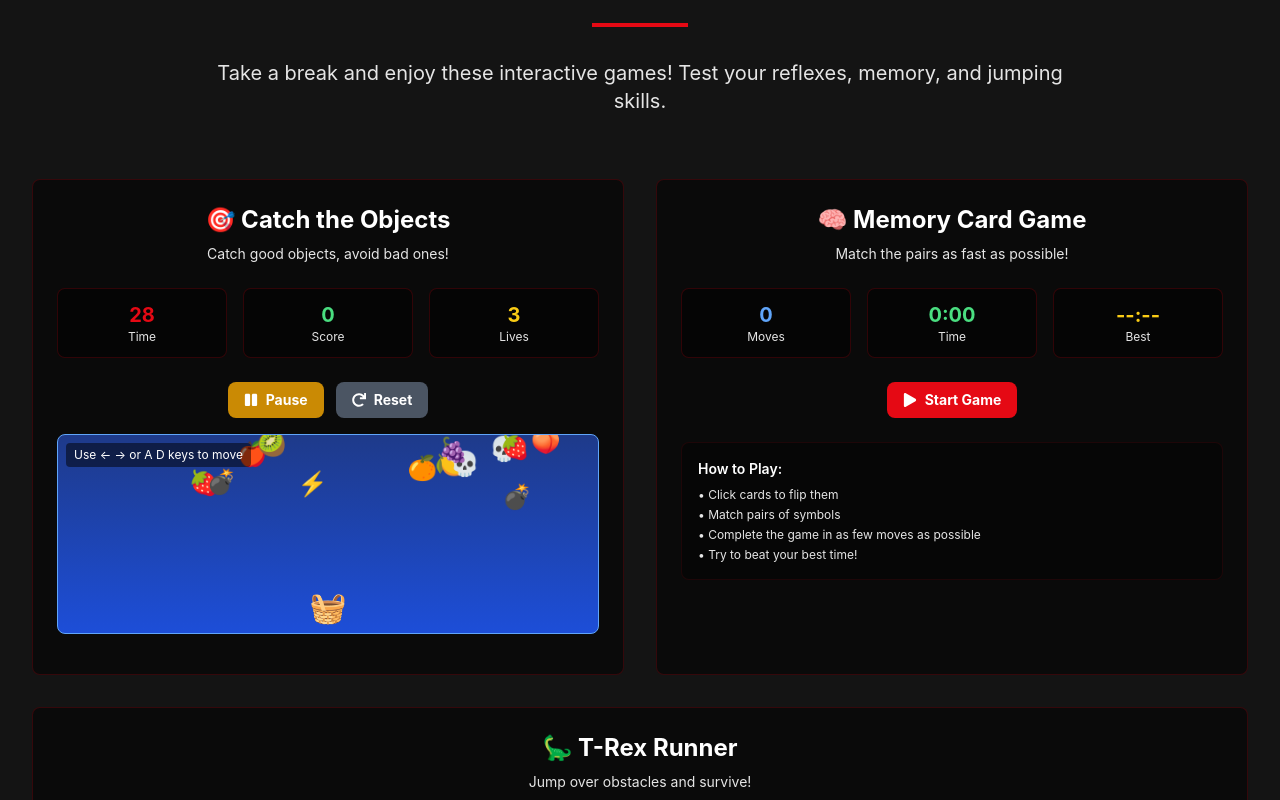
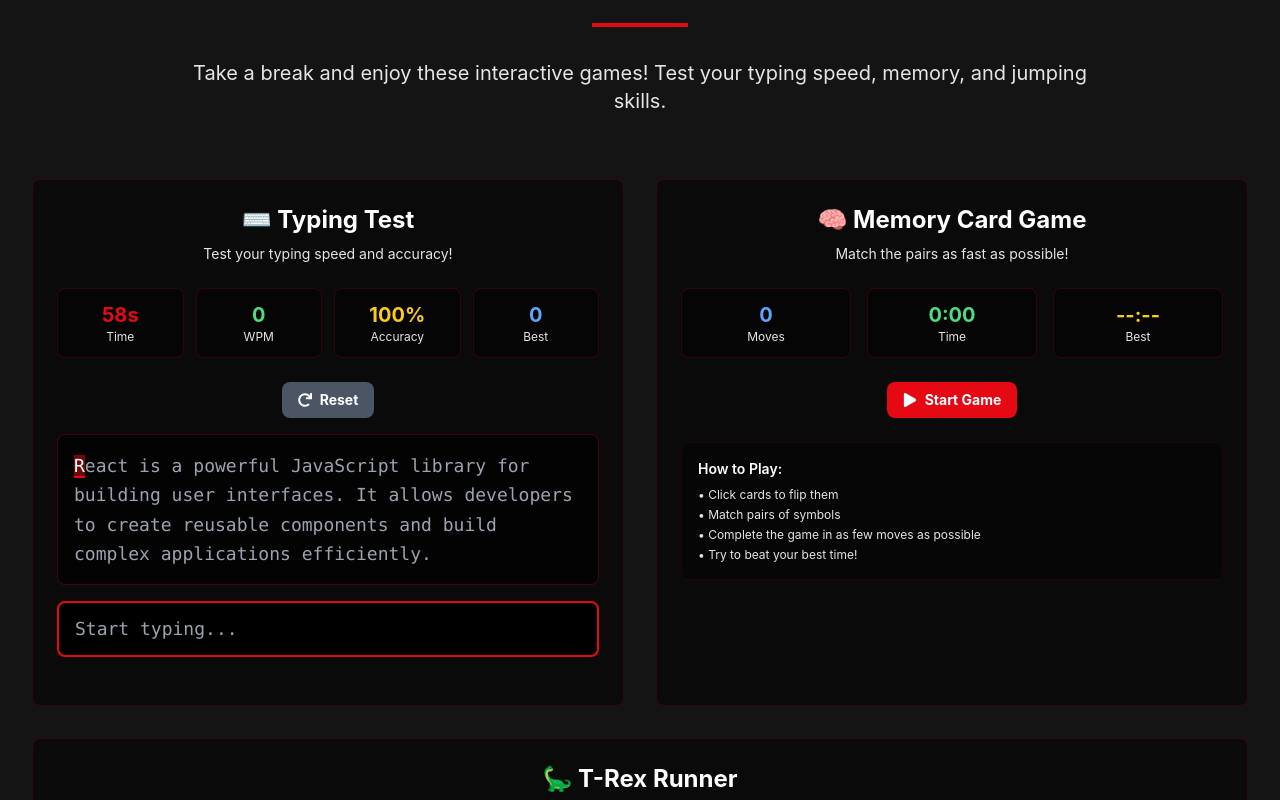
Before and after one commit to SiddheshAmrale/portfolio, a React (Create React App) app: page / in a window 1280 px wide. Both pictures are taken after a click on the button "Start". Shown: the part 9725-10525 px from the top of the page. Built offline with nearby package versions, Linux system fonts and the light colour scheme.

Commit message:
typing game fixed

```diff
--- a/src/components/Games.tsx
+++ b/src/components/Games.tsx
@@ -12,13 +12,13 @@ const Games: React.FC = () => {
           </h2>
           <div className="w-24 h-1 bg-netflix-red mx-auto mb-8"></div>
           <p className="text-xl text-netflix-light-gray max-w-4xl mx-auto">
-            Take a break and enjoy these interactive games! Test your reflexes, memory, and jumping skills.
+            Take a break and enjoy these interactive games! Test your typing speed, memory, and jumping skills.
           </p>
         </div>
 
                  <div className="grid grid-cols-1 lg:grid-cols-2 gap-8">
-           {/* Catch the Objects Mini Game */}
-           <CatchTheObjectsGame />
+           {/* Typing Test Mini Game */}
+           <TypingTestGame />
 
            {/* Memory Card Game */}
            <MemoryCardGame />
@@ -33,127 +33,137 @@ const Games: React.FC = () => {
   );
 };
 
-// Catch the Falling Objects Mini Game
-const CatchTheObjectsGame: React.FC = () => {
-  const [gameState, setGameState] = useState<'ready' | 'playing' | 'paused' | 'finished'>('ready');
-  const [score, setScore] = useState(0);
-  const [timeLeft, setTimeLeft] = useState(30);
-  const [lives, setLives] = useState(3);
-  const [basketPosition, setBasketPosition] = useState(50); // Percentage from left
-  const [fallingObjects, setFallingObjects] = useState<Array<{id: number, x: number, y: number, type: 'good' | 'bad', emoji: string}>>([]);
-  const [gameSpeed, setGameSpeed] = useState(1);
+// Typing Test Game Component
+const TypingTestGame: React.FC = () => {
+  const [gameState, setGameState] = useState<'ready' | 'playing' | 'finished'>('ready');
+  const [timeLeft, setTimeLeft] = useState(60);
+  const [wpm, setWpm] = useState(0);
+  const [accuracy, setAccuracy] = useState(100);
+  const [wordsTyped, setWordsTyped] = useState(0);
+  const [errors, setErrors] = useState(0);
+  const [currentText, setCurrentText] = useState('');
+  const [userInput, setUserInput] = useState('');
+  const [charIndex, setCharIndex] = useState(0);
+  const [startTime, setStartTime] = useState<number | null>(null);
+  const [bestWpm, setBestWpm] = useState(0);
+  const inputRef = useRef<HTMLInputElement>(null);
 
-  const goodObjects = useMemo(() => ['🍎', '🍌', '🍇', '🍓', '🥝', '🍊', '🍋', '🍑'], []);
-  const badObjects = useMemo(() => ['💣', '🔥', '⚡', '💀', '☠️', '💢', '❌', '🚫'], []);
+  const sampleTexts = useMemo(() => [
+    "The quick brown fox jumps over the lazy dog. This is a classic typing test sentence that contains every letter of the alphabet.",
+    "Programming is the art of telling a computer what to do through a series of instructions. It requires logic, creativity, and problem-solving skills.",
+    "React is a powerful JavaScript library for building user interfaces. It allows developers to create reusable components and build complex applications efficiently.",
+    "TypeScript adds static type definitions to JavaScript, providing better tooling and catching errors at compile time rather than runtime.",
+    "The best way to learn coding is through practice. Build projects, solve problems, and never stop learning new technologies and frameworks.",
+    "Web development has evolved significantly over the years. Modern frameworks and tools make it easier than ever to create amazing user experiences.",
+    "Clean code is not just about making it work. It's about making it readable, maintainable, and understandable for other developers.",
+    "Algorithms and data structures form the foundation of computer science. Understanding them helps you write more efficient and elegant code.",
+    "Version control systems like Git are essential tools for developers. They help track changes, collaborate with teams, and manage codebases effectively.",
+    "Testing is a crucial part of software development. Writing tests helps ensure your code works correctly and prevents regressions when making changes."
+  ], []);
+
+  const getRandomText = useCallback(() => {
+    return sampleTexts[Math.floor(Math.random() * sampleTexts.length)];
+  }, [sampleTexts]);
 
   const startGame = () => {
-    setScore(0);
-    setTimeLeft(30);
-    setLives(3);
-    setBasketPosition(50);
-    setFallingObjects([]);
-    setGameSpeed(1);
+    const text = getRandomText();
+    setCurrentText(text);
+    setUserInput('');
+    setCharIndex(0);
+    setTimeLeft(60);
+    setWpm(0);
+    setAccuracy(100);
+    setWordsTyped(0);
+    setErrors(0);
+    setStartTime(Date.now());
     setGameState('playing');
-  };
 
-  const togglePause = () => {
-    if (gameState === 'playing') {
-      setGameState('paused');
-    } else if (gameState === 'paused') {
-      setGameState('playing');
-    }
+    // Focus input after a short delay
+    setTimeout(() => {
+      inputRef.current?.focus();
+    }, 100);
   };
 
   const resetGame = () => {
     setGameState('ready');
-    setScore(0);
-    setTimeLeft(30);
-    setLives(3);
-    setBasketPosition(50);
-    setFallingObjects([]);
-    setGameSpeed(1);
+    setUserInput('');
+    setCharIndex(0);
+    setTimeLeft(60);
+    setWpm(0);
+    setAccuracy(100);
+    setWordsTyped(0);
+    setErrors(0);
+    setStartTime(null);
   };
 
-  const moveBasket = useCallback((direction: 'left' | 'right') => {
+  const finishGame = useCallback((finalWpm?: number) => {
+    setGameState('finished');
+    if (finalWpm !== undefined) {
+      setBestWpm(prevBest => {
+        if (finalWpm > prevBest) {
+          return finalWpm;
+        }
+        return prevBest;
+      });
+    } else {
+      setWpm(currentWpm => {
+        setBestWpm(prevBest => {
+          if (currentWpm > prevBest) {
+            return currentWpm;
+          }
+          return prevBest;
+        });
+        return currentWpm;
+      });
+    }
+  }, []);
+
+  const handleInputChange = (e: React.ChangeEvent<HTMLInputElement>) => {
+    const value = e.target.value;
+
     if (gameState !== 'playing') return;
 
-    setBasketPosition(prev => {
-      const newPosition = direction === 'left' ? prev - 10 : prev + 10;
-      return Math.max(0, Math.min(90, newPosition));
-    });
-  }, [gameState]);
+    setUserInput(value);
 
-  const catchObject = useCallback((objectId: number) => {
-    setFallingObjects(prev => {
-      const object = prev.find(obj => obj.id === objectId);
-      if (!object) return prev;
+    // Check for errors
+    let newErrors = 0;
+    for (let i = 0; i < value.length; i++) {
+      if (value[i] !== currentText[i]) {
+        newErrors++;
+      }
+    }
+    setErrors(newErrors);
 
-      if (object.type === 'good') {
-        setScore(scorePrev => scorePrev + 10);
-      } else {
-        setLives(livesPrev => {
-          const newLives = livesPrev - 1;
-          if (newLives <= 0) {
-            setGameState('finished');
+    // Update character index
+    setCharIndex(value.length);
+
+    // Calculate words typed (5 characters = 1 word)
+    const words = Math.floor(value.length / 5);
+    setWordsTyped(words);
+
+    // Calculate WPM if time has passed
+    let calculatedWpm = 0;
+    if (startTime) {
+      const timeElapsed = (Date.now() - startTime) / 1000 / 60; // in minutes
+      if (timeElapsed > 0) {
+        calculatedWpm = Math.round(words / timeElapsed);
+        setWpm(calculatedWpm);
       }
-          return newLives;
-        });
     }
 
-      return prev.filter(obj => obj.id !== objectId);
-    });
-  }, []);
-
-  // Game loop effect
-  useEffect(() => {
-    if (gameState !== 'playing') return;
-
-    const gameInterval = setInterval(() => {
-      // Spawn new objects
-      if (Math.random() < 0.3) {
-        const isGood = Math.random() < 0.7; // 70% chance for good objects
-        const newObject = {
-          id: Date.now() + Math.random(),
-          x: Math.random() * 80 + 10, // 10% to 90% of screen width
-          y: 0,
-          type: isGood ? 'good' : 'bad' as 'good' | 'bad',
-          emoji: isGood
-            ? goodObjects[Math.floor(Math.random() * goodObjects.length)]
-            : badObjects[Math.floor(Math.random() * badObjects.length)]
-        };
-
-        setFallingObjects(prev => [...prev, newObject]);
+    // Calculate accuracy
+    const totalChars = value.length;
+    if (totalChars > 0) {
+      const correctChars = totalChars - newErrors;
+      const calculatedAccuracy = Math.round((correctChars / totalChars) * 100);
+      setAccuracy(calculatedAccuracy);
     }
 
-      // Move existing objects down
-      setFallingObjects(prev =>
-        prev.map(obj => ({
-          ...obj,
-          y: obj.y + gameSpeed
-        })).filter(obj => {
-          // Check if object reached basket level
-          if (obj.y >= 150) {
-            // Check if caught by basket
-            const basketLeft = basketPosition;
-            const basketRight = basketPosition + 20;
-            const objectLeft = obj.x;
-            const objectRight = obj.x + 10;
-
-            if (objectLeft >= basketLeft && objectRight <= basketRight) {
-              catchObject(obj.id);
+    // Check if text is complete
+    if (value === currentText) {
+      finishGame(calculatedWpm);
     }
-            return false; // Remove object
-          }
-          return true;
-        })
-      );
-
-      // Increase game speed over time
-      setGameSpeed(prev => Math.min(prev + 0.01, 3));
-    }, 50);
-
-    return () => clearInterval(gameInterval);
-  }, [gameState, basketPosition, lives, gameSpeed, goodObjects, badObjects, catchObject]);
+  };
 
   // Timer effect
   useEffect(() => {
@@ -162,7 +172,10 @@ const CatchTheObjectsGame: React.FC = () => {
     const timer = setInterval(() => {
       setTimeLeft(prev => {
         if (prev <= 1) {
-          setGameState('finished');
+          setWpm(currentWpm => {
+            finishGame(currentWpm);
+            return currentWpm;
+          });
           return 0;
         }
         return prev - 1;
@@ -170,46 +183,65 @@ const CatchTheObjectsGame: React.FC = () => {
     }, 1000);
 
     return () => clearInterval(timer);
+  }, [gameState, finishGame]);
+
+  // Auto-focus input when game starts
+  useEffect(() => {
+    if (gameState === 'playing' && inputRef.current) {
+      inputRef.current.focus();
+    }
   }, [gameState]);
 
-  // Keyboard controls
-  useEffect(() => {
-    const handleKeyPress = (e: KeyboardEvent) => {
-      if (gameState !== 'playing') return;
+  // Render text with highlighting
+  const renderText = () => {
+    if (!currentText) return null;
 
-      if (e.key === 'ArrowLeft' || e.key === 'a' || e.key === 'A') {
-        e.preventDefault();
-        moveBasket('left');
-      } else if (e.key === 'ArrowRight' || e.key === 'd' || e.key === 'D') {
-        e.preventDefault();
-        moveBasket('right');
+    return currentText.split('').map((char, index) => {
+      let className = 'text-gray-400';
+
+      if (index < charIndex) {
+        // Already typed
+        if (userInput[index] === char) {
+          className = 'text-green-400'; // Correct
+        } else {
+          className = 'text-red-400 bg-red-900/30'; // Incorrect
         }
+      } else if (index === charIndex) {
+        className = 'text-white bg-netflix-red/50 border-b-2 border-netflix-red'; // Current
+      }
+
+      return (
+        <span key={index} className={className}>
+          {char === ' ' ? ' ' : char}
+        </span>
+      );
+    });
   };
-
-    document.addEventListener('keydown', handleKeyPress);
-    return () => document.removeEventListener('keydown', handleKeyPress);
-  }, [gameState, moveBasket]);
 
   return (
     <div className="bg-netflix-dark/50 border border-netflix-red/20 rounded-lg p-6">
       <div className="text-center mb-6">
-        <h3 className="text-2xl font-bold text-white mb-2">🎯 Catch the Objects</h3>
-        <p className="text-netflix-light-gray text-sm">Catch good objects, avoid bad ones!</p>
+        <h3 className="text-2xl font-bold text-white mb-2">⌨️ Typing Test</h3>
+        <p className="text-netflix-light-gray text-sm">Test your typing speed and accuracy!</p>
       </div>
 
       {/* Game Stats */}
-      <div className="grid grid-cols-3 gap-4 mb-6">
+      <div className="grid grid-cols-4 gap-3 mb-6">
         <div className="bg-netflix-dark/50 border border-netflix-red/20 rounded-lg p-3 text-center">
-          <div className="text-xl font-bold text-netflix-red">{timeLeft}</div>
+          <div className="text-xl font-bold text-netflix-red">{timeLeft}s</div>
           <div className="text-xs text-netflix-light-gray">Time</div>
         </div>
         <div className="bg-netflix-dark/50 border border-netflix-red/20 rounded-lg p-3 text-center">
-          <div className="text-xl font-bold text-green-400">{score}</div>
-          <div className="text-xs text-netflix-light-gray">Score</div>
+          <div className="text-xl font-bold text-green-400">{wpm}</div>
+          <div className="text-xs text-netflix-light-gray">WPM</div>
         </div>
         <div className="bg-netflix-dark/50 border border-netflix-red/20 rounded-lg p-3 text-center">
-          <div className="text-xl font-bold text-yellow-400">{lives}</div>
-          <div className="text-xs text-netflix-light-gray">Lives</div>
+          <div className="text-xl font-bold text-yellow-400">{accuracy}%</div>
+          <div className="text-xs text-netflix-light-gray">Accuracy</div>
+        </div>
+        <div className="bg-netflix-dark/50 border border-netflix-red/20 rounded-lg p-3 text-center">
+          <div className="text-xl font-bold text-blue-400">{bestWpm}</div>
+          <div className="text-xs text-netflix-light-gray">Best</div>
         </div>
       </div>
 
@@ -225,16 +257,7 @@ const CatchTheObjectsGame: React.FC = () => {
           </button>
         )}
 
-        {(gameState === 'playing' || gameState === 'paused') && (
-          <>
-            <button
-              onClick={togglePause}
-              className="flex items-center space-x-2 bg-yellow-600 hover:bg-yellow-700 text-white font-bold py-2 px-4 rounded-lg transition-all duration-200 text-sm"
-            >
-              {gameState === 'playing' ? <FaPause /> : <FaPlay />}
-              <span>{gameState === 'playing' ? 'Pause' : 'Resume'}</span>
-            </button>
-
+        {gameState === 'playing' && (
           <button
             onClick={resetGame}
             className="flex items-center space-x-2 bg-gray-600 hover:bg-gray-700 text-white font-bold py-2 px-4 rounded-lg transition-all duration-200 text-sm"
@@ -242,59 +265,67 @@ const CatchTheObjectsGame: React.FC = () => {
             <FaRedo />
             <span>Reset</span>
           </button>
-          </>
         )}
       </div>
 
       {/* Game Area */}
       {gameState === 'playing' && (
-        <div className="relative bg-gradient-to-b from-blue-900 to-blue-700 border border-blue-400 rounded-lg overflow-hidden mb-4" style={{ height: 200 }}>
-          {/* Falling Objects */}
-          {fallingObjects.map(obj => (
-            <div
-              key={obj.id}
-              className="absolute text-2xl select-none"
-              style={{
-                left: `${obj.x}%`,
-                top: `${obj.y}px`,
-                transform: 'translateY(-50%)'
-              }}
-            >
-              {obj.emoji}
-            </div>
-          ))}
-
-          {/* Basket */}
-          <div
-            className="absolute bottom-2 text-3xl"
-            style={{
-              left: `${basketPosition}%`,
-              transform: 'translateX(-50%)'
-            }}
-          >
-            🧺
+        <div className="mb-4 overflow-hidden">
+          <div className="bg-netflix-dark/70 border border-netflix-red/30 rounded-lg p-4 mb-4 min-h-[120px] max-h-[200px] overflow-y-auto overflow-x-hidden">
+            <p className="text-lg leading-relaxed font-mono" style={{ wordBreak: 'normal', whiteSpace: 'pre-wrap', overflowWrap: 'break-word' }}>
+              {renderText()}
+            </p>
           </div>
 
-          {/* Instructions Overlay */}
-          <div className="absolute top-2 left-2 text-white text-xs bg-black/50 px-2 py-1 rounded">
-            Use ← → or A D keys to move
+          <input
+            ref={inputRef}
+            type="text"
+            value={userInput}
+            onChange={handleInputChange}
+            className="w-full bg-netflix-dark border-2 border-netflix-red/50 rounded-lg px-4 py-3 text-white focus:outline-none focus:border-netflix-red text-lg font-mono"
+            placeholder="Start typing..."
+            autoFocus
+          />
+
+          <div className="mt-2 text-xs text-netflix-light-gray text-center">
+            {errors > 0 && (
+              <span className="text-red-400">Errors: {errors}</span>
+            )}
           </div>
         </div>
       )}
 
       {/* Game Over Screen */}
       {gameState === 'finished' && (
-        <div className="bg-netflix-dark/50 border border-netflix-red/20 rounded-lg p-4 text-center">
-          <div className="text-2xl mb-2">🎉</div>
-          <h4 className="text-lg font-bold text-white mb-2">Game Over!</h4>
-          <div className="text-sm text-netflix-light-gray mb-3">
-            Final Score: <span className="text-netflix-red font-bold">{score}</span>
+        <div className="bg-netflix-dark/50 border border-netflix-red/20 rounded-lg p-6 text-center">
+          <div className="text-4xl mb-4">🎉</div>
+          <h4 className="text-xl font-bold text-white mb-4">Test Complete!</h4>
+          <div className="space-y-2 mb-4">
+            <div className="text-netflix-light-gray">
+              Speed: <span className="text-green-400 font-bold text-xl">{wpm} WPM</span>
+            </div>
+            <div className="text-netflix-light-gray">
+              Accuracy: <span className="text-yellow-400 font-bold">{accuracy}%</span>
+            </div>
+            <div className="text-netflix-light-gray">
+              Words Typed: <span className="text-blue-400 font-bold">{wordsTyped}</span>
+            </div>
+            {errors > 0 && (
+              <div className="text-netflix-light-gray">
+                Errors: <span className="text-red-400 font-bold">{errors}</span>
+              </div>
+            )}
+            {wpm === bestWpm && wpm > 0 && (
+              <div className="text-yellow-400 font-bold mt-2">
+                🏆 New Best Score!
+              </div>
+            )}
           </div>
           <button
             onClick={resetGame}
             className="bg-netflix-red hover:bg-red-700 text-white font-bold py-2 px-4 rounded-lg transition-all duration-200 text-sm"
           >
-            Play Again
+            Try Again
           </button>
         </div>
       )}
@@ -304,11 +335,11 @@ const CatchTheObjectsGame: React.FC = () => {
         <div className="bg-netflix-dark/30 border border-netflix-red/10 rounded-lg p-4">
           <h4 className="text-sm font-semibold text-white mb-2">How to Play:</h4>
           <ul className="text-netflix-light-gray space-y-1 text-xs">
-            <li>• Use ← → arrow keys or A D keys to move the basket</li>
-            <li>• Catch good objects (fruits) for +10 points</li>
-            <li>• Avoid bad objects (bombs) or lose a life</li>
-            <li>• You have 3 lives and 30 seconds</li>
-            <li>• Game gets faster over time!</li>
+            <li>• Click Start and begin typing the displayed text</li>
+            <li>• You have 60 seconds to type as much as possible</li>
+            <li>• WPM (Words Per Minute) is calculated based on your speed</li>
+            <li>• Accuracy shows how many characters you typed correctly</li>
+            <li>• Try to beat your best score!</li>
           </ul>
         </div>
       )}
```
Lines whose indentation alone changed are shown as unchanged.
